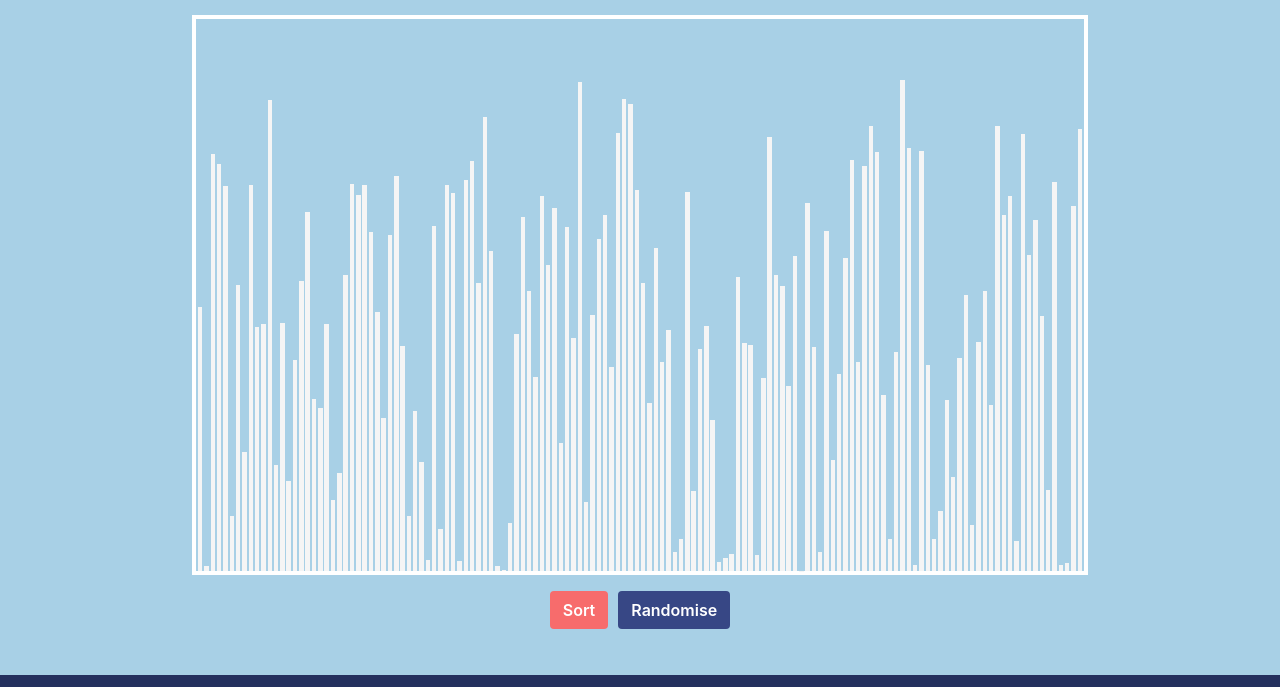
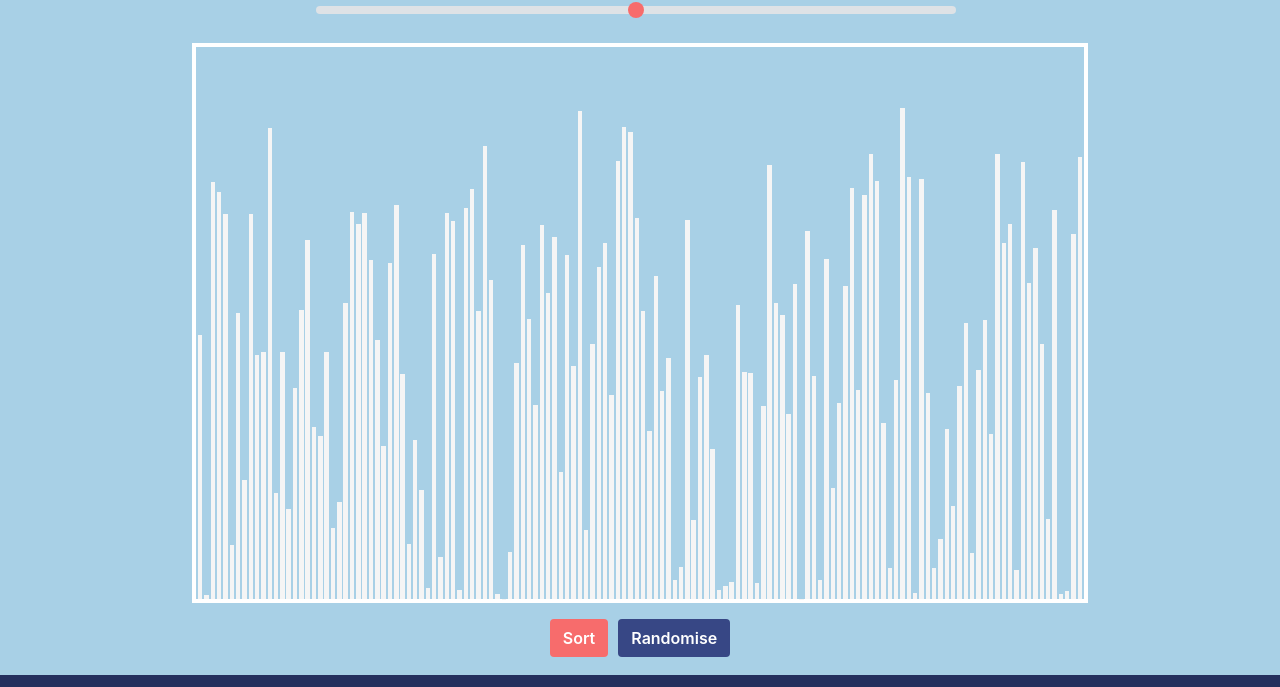
Before and after one commit to russellcxl/sorting-visualiser, a website: page index.html in a window 1280 px wide. Shown: the part 73-760 px from the top of the page. Drawn offline with nearby package versions, Linux system fonts and the light colour scheme.

Commit message:
minor fix

```diff
--- a/index.html
+++ b/index.html
@@ -15,22 +15,21 @@
         <h1>SORT VISUALISER</h1>
     </div>
 
+    <div class="d-flex justify-content-center align-items-center">
+        <div class="slider">
+            <input type="range" class="custom-range" min="10" max="200">
+        </div>
+        <span class="font-weight-bold text-white ml-2 valueSpan2"></span>
+    </div>
+
+
     <div class="main-container mx-auto my-3 d-flex"></div>
 
     <div class="button-container mt-3 d-flex justify-content-center">
         <button class="button-generic button-sort">Sort</button>
         <button class="button-generic button-randomise">Randomise</button>
 
-        <!-- <div class="d-flex justify-content-center align-items-center">
-            <div class="w-75">
-                <input type="range" class="custom-range" id="customRange11" min="0" max="200">
-            </div>
-            <span class="font-weight-bold text-primary ml-2 valueSpan2"></span>
-        </div> -->
-
     </div>
-
-
 
     <footer class="fixed-bottom text-right" style="background: #24305e;">
         <p class="h6 pr-4 py-3 my-auto text-warning">
```
